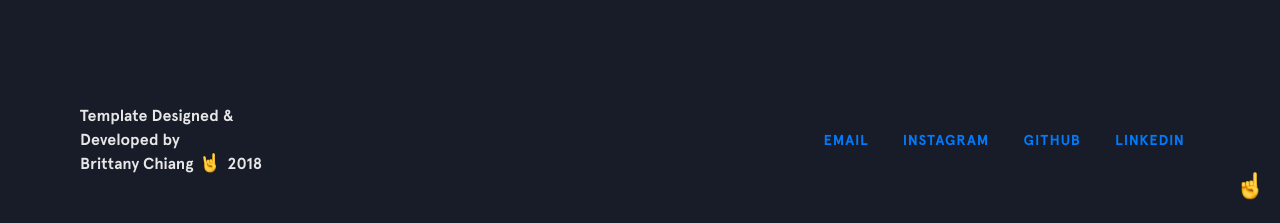
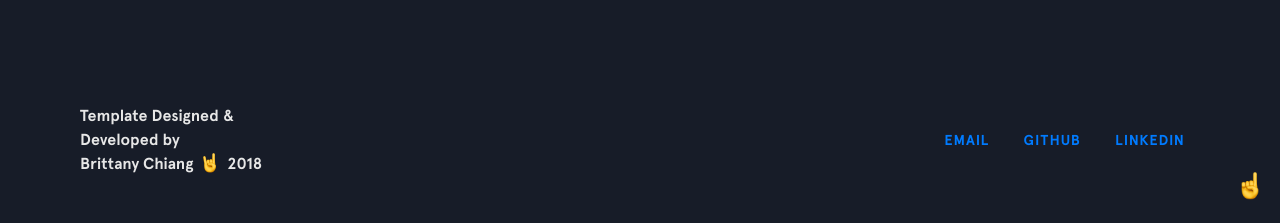
Before and after one commit to GuilhermeCunha/GuilhermeCunha.github.io, a Jekyll site: the page built from index.html, in a window 1280 px wide and 900 px high, scrolled down 5965 px. Shown: the part 674-897 px from the top of the window. Built offline with Jekyll 4.4.1, drawn with Linux system fonts in a browser that asks for light colours; nearby versions of some CDN libraries.

```diff
--- a/_config.yml
+++ b/_config.yml
@@ -11,8 +11,6 @@ resume: https://guilhermecunha.github.io/resume.pdf
 social:
   - title: email
     url: mailto:guiscunha@gmail.com
-  - title: instagram
-    url: https://instagram.com/bchiang7
   - title: github
     url: https://github.com/GuilhermeCunha
   - title: linkedin
--- a/_includes/footer.html
+++ b/_includes/footer.html
@@ -1,7 +1,8 @@
 <footer class="footer">
   <div class="footer__copyright">
     <div class="top">
-      <span>Template Designed &amp; Developed by</span>
+      <span>Template</span>
+      <span>Designed &amp; Developed by</span>
     </div>
     <div class="bottom">
       <span>Brittany Chiang</span>
```
